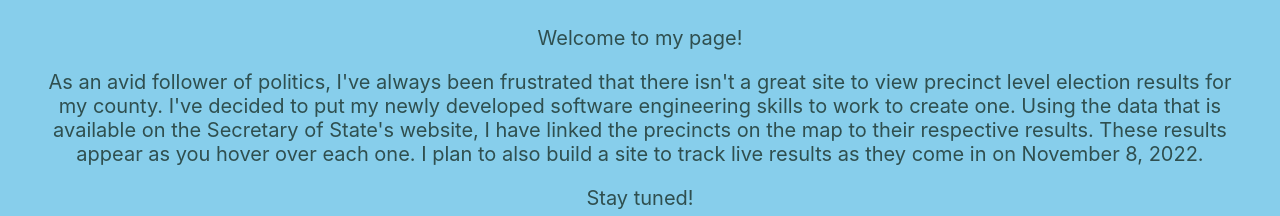
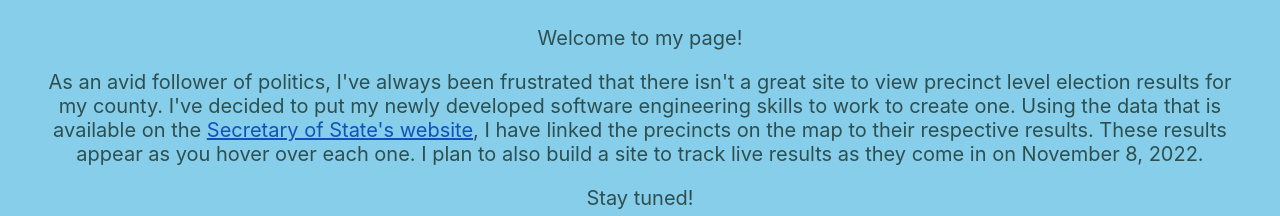
Before and after one commit to jimmydaleucf/CobbElectionProject, a Svelte app: page / in a window 1280 px wide. Shown: the part 208-424 px from the top of the page. Built offline with nearby package versions, Linux system fonts and the light colour scheme; no server answers.

Commit message:
css changes

```diff
--- a/src/App.svelte
+++ b/src/App.svelte
@@ -32,11 +32,13 @@
       As an avid follower of politics, I've always been frustrated that there
       isn't a great site to view precinct level election results for my county.
       I've decided to put my newly developed software engineering skills to work
-      to create one. Using the data that is available on the Secretary of
-      State's website, I have linked the precincts on the map to their
-      respective results. These results appear as you hover over each one. I
-      plan to also build a site to track live results as they come in on
-      November 8, 2022.
+      to create one. Using the data that is available on the <a
+        class="links"
+        href="https://sos.ga.gov/page/georgia-election-results"
+        target="_blank">Secretary of State's website</a
+      >, I have linked the precincts on the map to their respective results.
+      These results appear as you hover over each one. I plan to also build a
+      site to track live results as they come in on November 8, 2022.
     </p>
     <p>Stay tuned!</p>
   </div>
@@ -51,11 +53,13 @@
     Data Source: <a
       class="links"
       href="https://sos.ga.gov/page/georgia-election-results"
-      >Georgia Secretary of State's Website</a
+      target="_blank">Georgia Secretary of State's Website</a
     >
     <span class="plain"> |</span> 2018 County Precinct Map provided by
-    <a class="links" href="https://geo-cobbcountyga.hub.arcgis.com/"
-      >Cobb County GIS</a
+    <a
+      class="links"
+      href="https://geo-cobbcountyga.hub.arcgis.com/"
+      target="_blank">Cobb County GIS</a
     >
   </div>
 </main>
```
